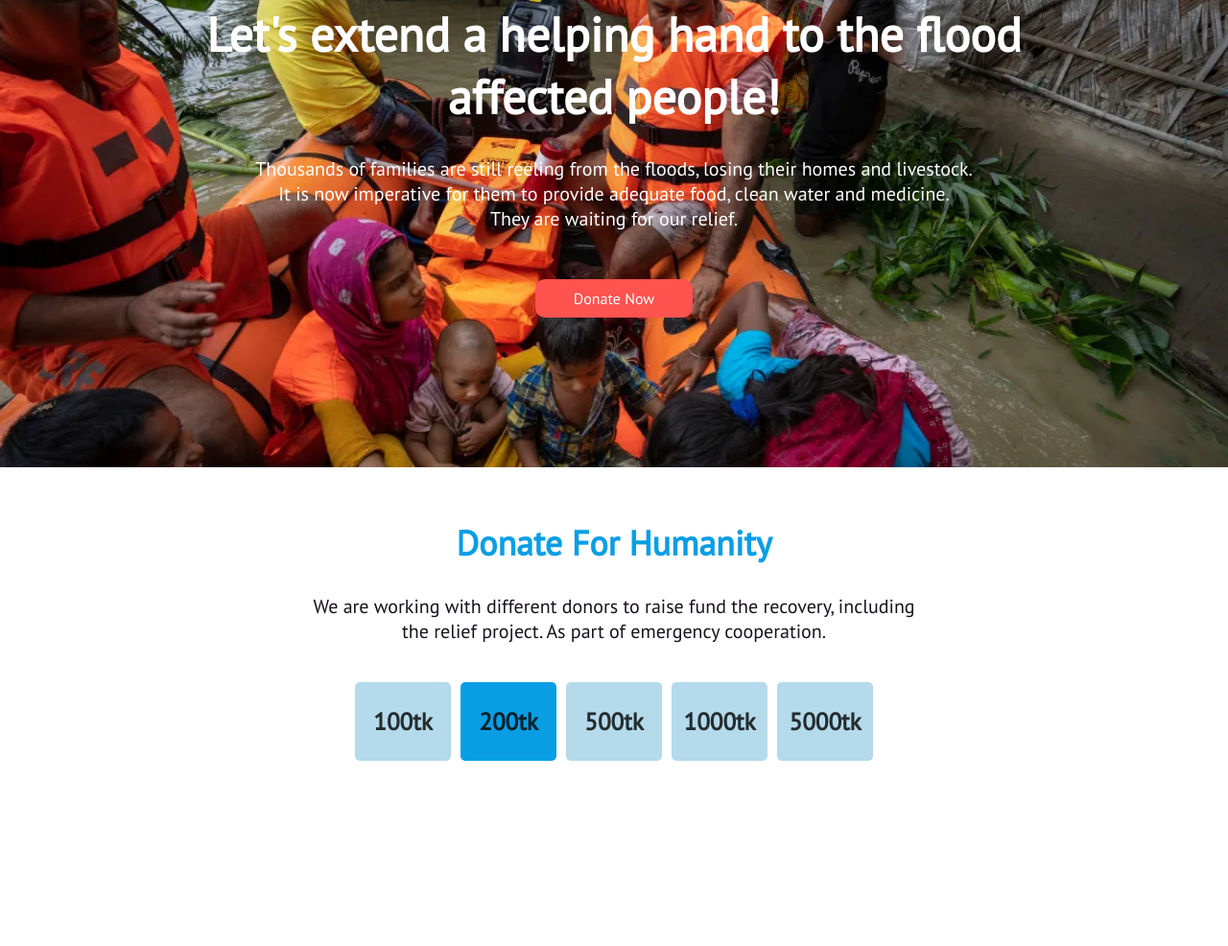
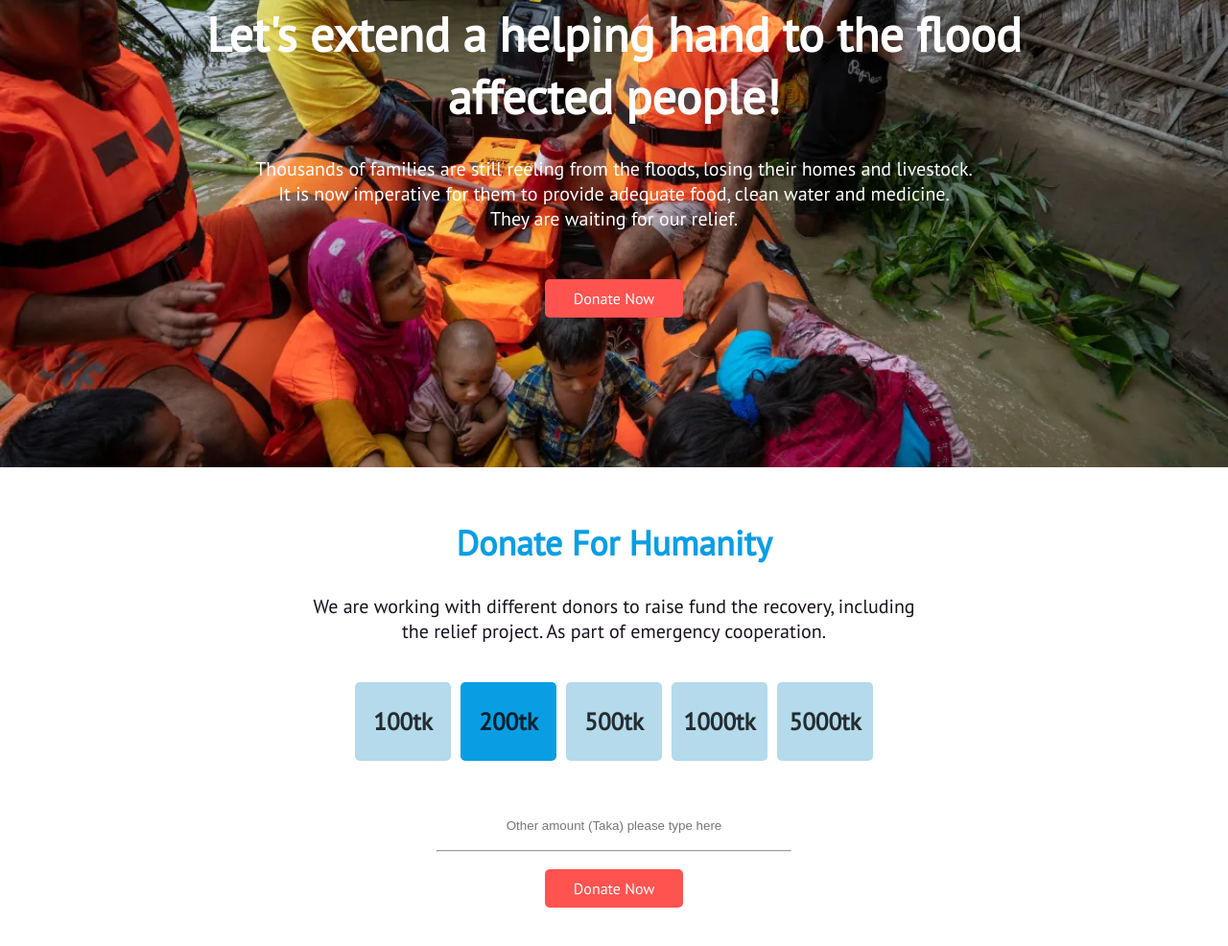
Before and after one commit to webdevmamoon/donate-now, a plain HTML site: page index.html in a window 1280 px wide. Shown: the part 163-1149 px from the top of the page at 96% size. Before the commit the page ends 956 px from the top, so only its background shows below. Drawn offline with Linux system fonts and the light colour scheme.

Commit message:
donate button added

```diff
--- a/index.html
+++ b/index.html
@@ -65,6 +65,14 @@
             </div>
         </div>
     </section>
+    <section class="donate-button-container">
+        <div class="donate-area">
+            <input class="donate-input-area" type="text" placeholder="Other amount (Taka) please type here">
+            <hr><br>
+            <a class="donate-button" href="#">Donate Now</a>
+        </div>
+    </section>
+
 </body>
 
 </html>
--- a/style.css
+++ b/style.css
@@ -36,9 +36,9 @@ body {
 }
 
 .donate-button {
-    padding: 10px 40px;
-    background-color: rgb(255, 83, 80);
-    border-radius: 10px;
+    padding: 10px 30px;
+    background-color: #ff5350;
+    border-radius: 5px;
     color: white;
     text-decoration: none;
 }
@@ -105,3 +105,21 @@ body {
     color: #000000cc;
     margin: 0;
 }
+
+.donate-button-container {
+    display: flex;
+    justify-content: center;
+    align-items: center;
+    padding: 50px 0;
+}
+
+.donate-area {
+    text-align: center;
+}
+
+.donate-input-area {
+    width: 350px;
+    text-align: center;
+    border: none;
+    padding: 10px;
+}
```
